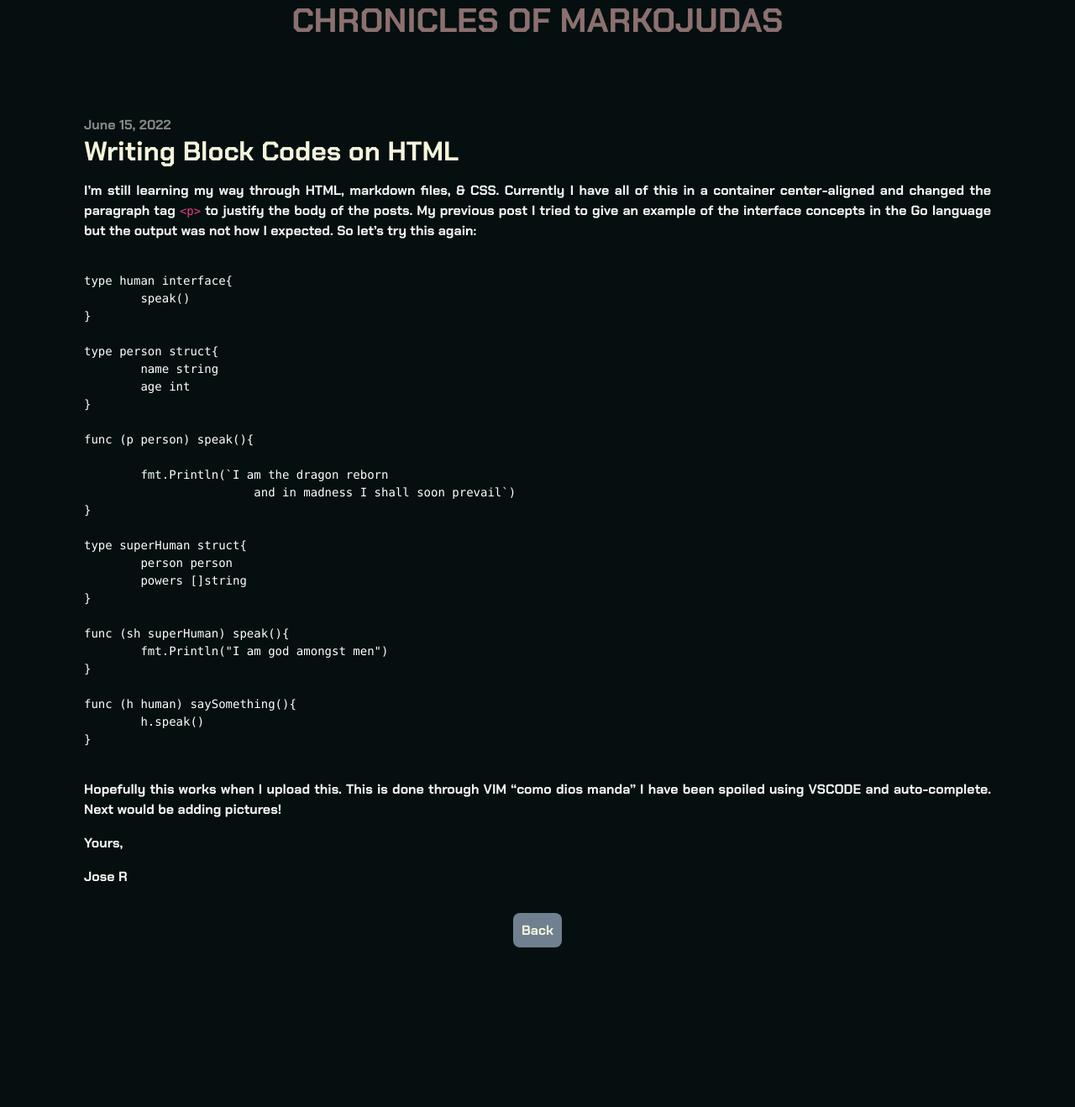
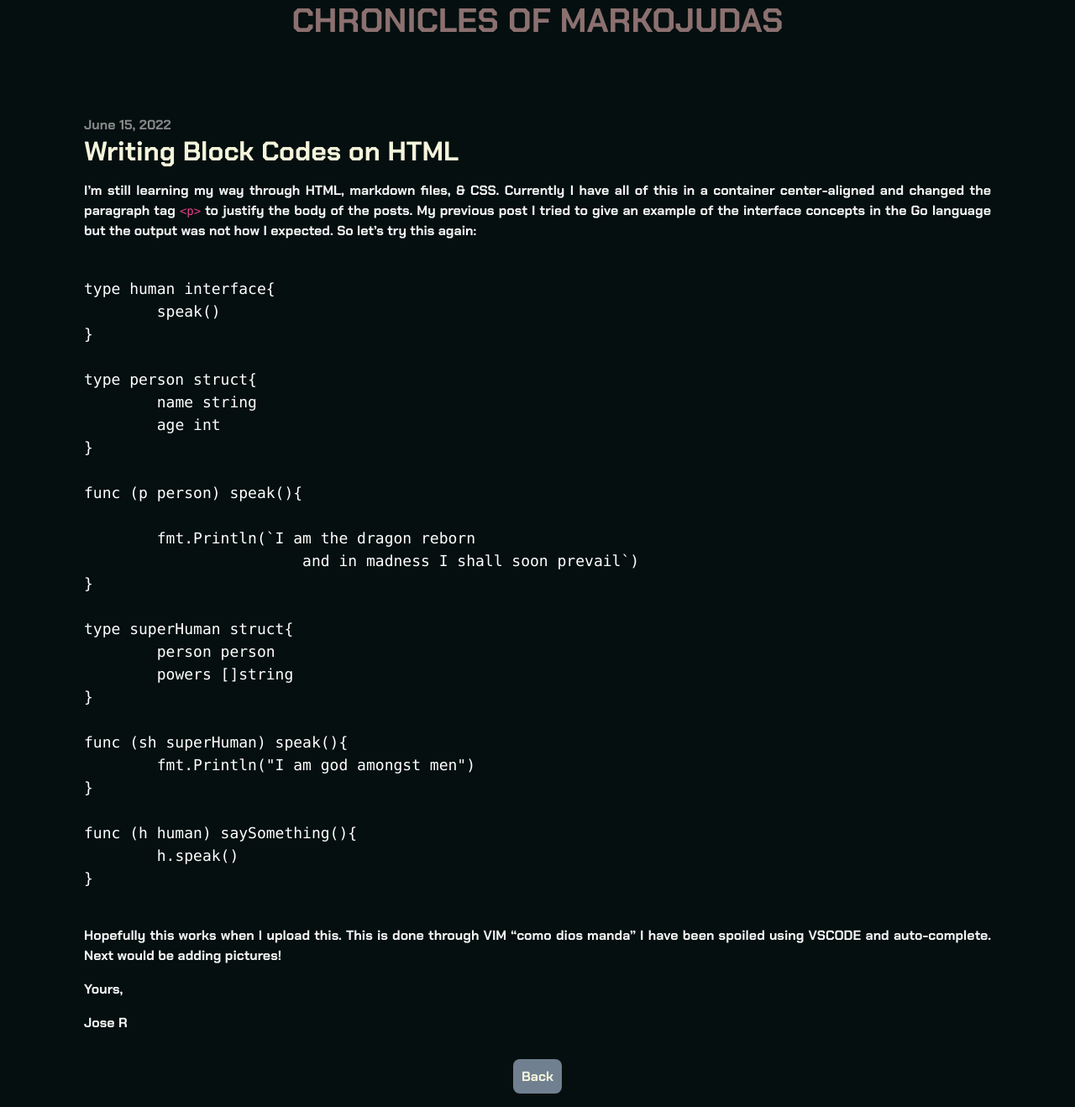
Before and after one commit to Markojudas/chronicles, a Jekyll site: the page built from _posts/2022-06-15-Code-and-HTML.md, in a window 1280 px wide. Shown: the whole page at 84% size. Built offline with Jekyll 4.4.1, drawn with Linux system fonts in a browser that asks for light colours; nearby versions of some CDN libraries; before the commit the page ends 1144 px from its top, so only the background shows below that.

Commit message:
new post

```diff
--- a/_layouts/default.html
+++ b/_layouts/default.html
@@ -94,9 +94,6 @@
     pre {
         text-align: left;
         color: white;
-    }
-
-    .pre code {
         font-size: large;
     }
 </style>
```
